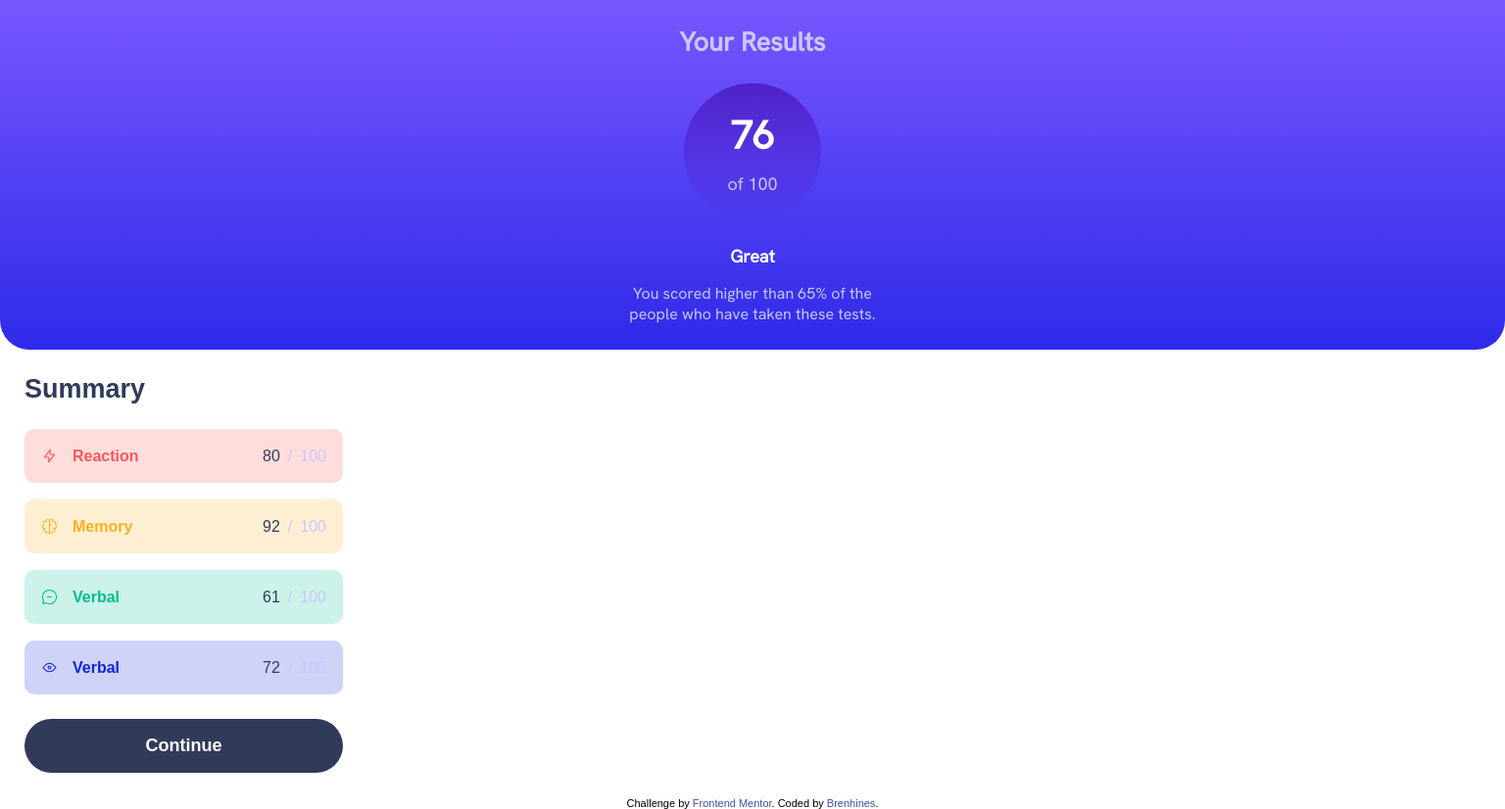
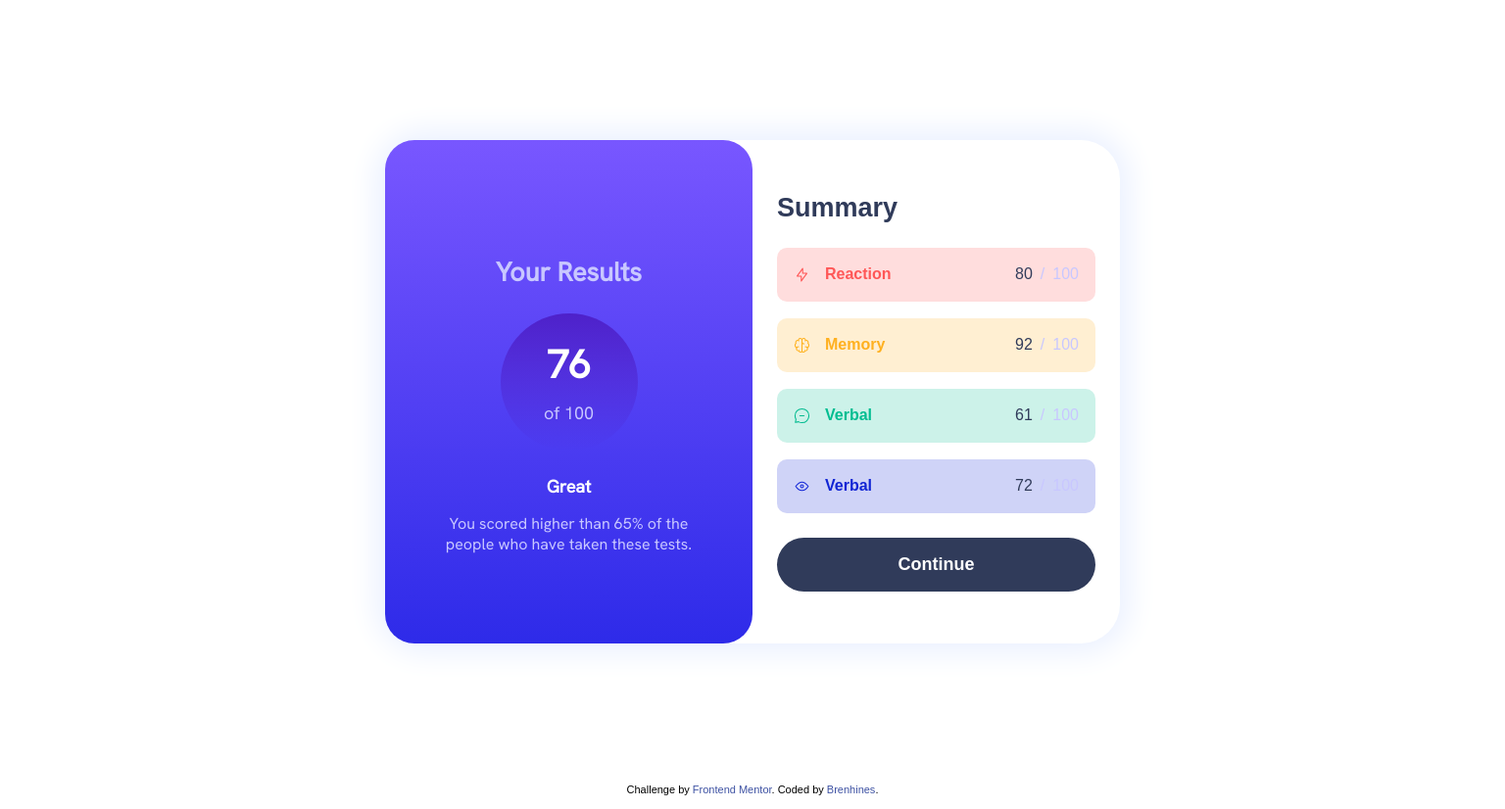
Before and after one commit to BRENHINES/Results-summary-component-main, a website: page results-summary-component-main/index.html in a window 1536 px wide. Shown: the whole page at 98% size. Drawn offline with Linux system fonts and the light colour scheme; files whose address does not match are found by name.

Commit message:
Static responsive integration with Desktop

```diff
--- a/results-summary-component-main/SASS/Layout/_Card.scss
+++ b/results-summary-component-main/SASS/Layout/_Card.scss
@@ -1,9 +1,29 @@
 .Card {
     display: flex;
     flex-direction: column;
+    align-items: center;
+    justify-content: center;
+    border-radius: 1.875rem;
+
+    @media screen and (min-width: 1440px) {
+        flex-direction: row;
+        align-items: center;
+        justify-content: center;
+        height: 100vh;
+        transition: 30ms ease-in;
+    }
+
+    &__Container {
+        border-radius: 2.5rem;
+        box-shadow: 0 0 30px 10px var(--clr-neutral-pale-blue);
+
+        @media screen and (min-width: 1440px) {
+            display: flex;
+        }
+    }
 
     &__Header {
-        width: 100vw;
+        width: 23.4375rem;
         height: 22.3125rem;
         background: linear-gradient(to bottom, var(--clr-gradients-Light-slate-blue), var(--clr-gradients-Light-royal-blue));
         border-radius: 0rem 0rem 1.875rem 1.875rem;
@@ -11,6 +31,13 @@
         flex-direction: column;
         align-items: center;
         font-family: 'Hanken Grotesk', sans-serif;
+
+        @media screen and (min-width: 1440px) {
+            height: 32.125rem;
+            justify-content: center;
+            border-radius: 1.875rem;
+            transition: 30ms ease-in;;
+        }
     }
 
     &__Results {
@@ -69,6 +96,18 @@
 
     &__Summary {
         padding: var(--spc-margin-25);
+        width: 23.4375rem;
+        border: 2px black;
+
+        @media screen and (min-width: 1440px) {
+            height: 32.125rem;
+            justify-content: center;
+            display: flex;
+            justify-content: center;
+            flex-direction: column;
+            transition: 30ms ease-in;
+            border-radius: 1.875rem;
+        }
     }
 
     &__Title {
--- a/results-summary-component-main/index.html
+++ b/results-summary-component-main/index.html
@@ -19,6 +19,7 @@
 <body>
 
   <Main class="Card">
+    <section class="Card__Container">
       <section class="Card__Header">
         <div class="Card__Results">
           <h2>Your Results</h2>
@@ -101,6 +102,7 @@
           Continue
         </button>
       </section>
+    </section>
   </Main>
 
   <div class="attribution">
```
Also changed, not shown: results-summary-component-main/SASS/style.css, 1 other file. Lines whose indentation alone changed are shown as unchanged.
